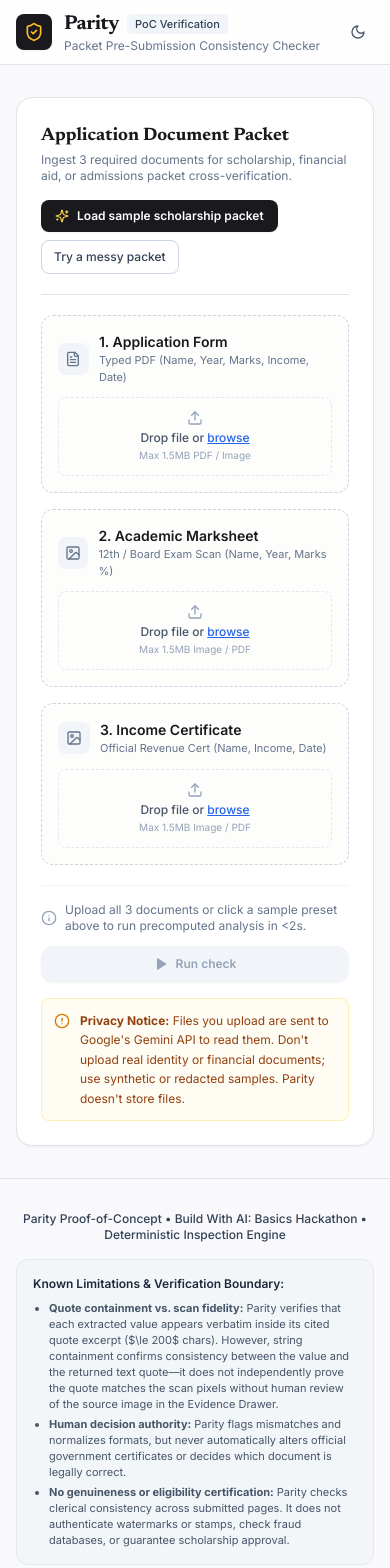
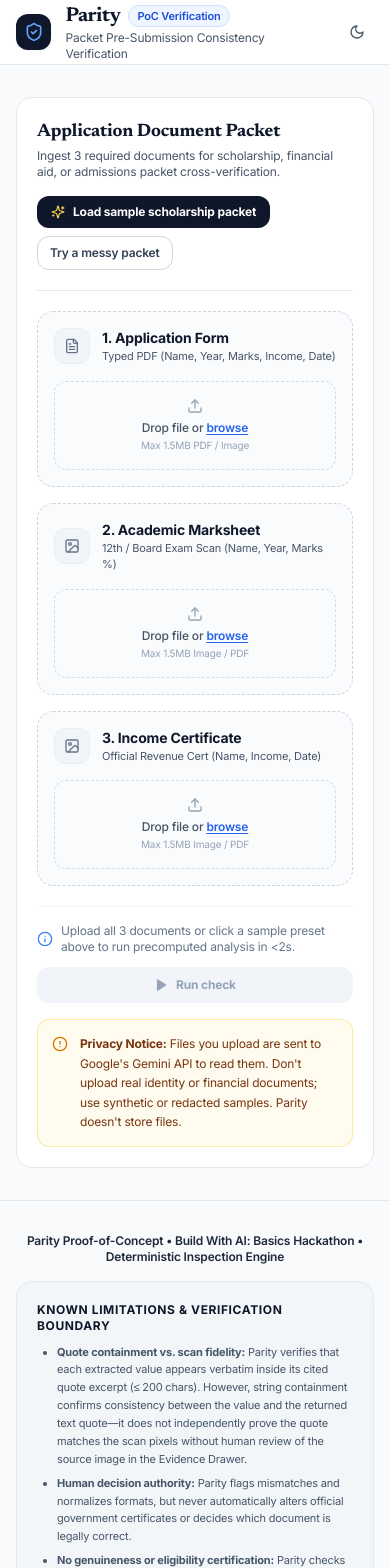
Before and after one commit to devprashant19/Parity, a Next.js app: page / in a window 390 px wide. Shown: the top 1568 px of the page. Built offline with nearby package versions, Linux system fonts and the light colour scheme.

Commit message:
Enhance UI design tokens, accessible focus rings, and Swiss Minimalist styling

```diff
--- a/src/app/globals.css
+++ b/src/app/globals.css
@@ -4,19 +4,37 @@
 
 @layer base {
   :root {
-    --bg-canvas: #f9f9fb;
+    --bg-canvas: #f8fafc;
     --bg-surface: #ffffff;
-    --border-subtle: #e2e2e8;
-    --text-ink: #1a1a1e;
-    --text-muted: #64748b;
+    --border-subtle: #e2e8f0;
+    --text-ink: #0f172a;
+    --text-muted: #475569;
+    --color-primary: #1e293b;
+    --color-secondary: #334155;
+    --color-accent: #2563eb;
+    --color-accent-hover: #1d4ed8;
+    --color-border: #e2e8f0;
+    --shadow-sm: 0 1px 2px 0 rgba(0, 0, 0, 0.05);
+    --shadow-md: 0 4px 6px -1px rgba(0, 0, 0, 0.07), 0 2px 4px -2px rgba(0, 0, 0, 0.05);
+    --shadow-lg: 0 10px 15px -3px rgba(0, 0, 0, 0.08), 0 4px 6px -4px rgba(0, 0, 0, 0.04);
+    --shadow-xl: 0 20px 25px -5px rgba(0, 0, 0, 0.1), 0 8px 10px -6px rgba(0, 0, 0, 0.04);
   }
 
   .dark {
-    --bg-canvas: #121316;
-    --bg-surface: #1a1b20;
-    --border-subtle: #26282e;
-    --text-ink: #ececf1;
+    --bg-canvas: #0b0f17;
+    --bg-surface: #131926;
+    --border-subtle: #1e293b;
+    --text-ink: #f1f5f9;
     --text-muted: #94a3b8;
+    --color-primary: #f8fafc;
+    --color-secondary: #cbd5e1;
+    --color-accent: #3b82f6;
+    --color-accent-hover: #60a5fa;
+    --color-border: #1e293b;
+    --shadow-sm: 0 1px 2px 0 rgba(0, 0, 0, 0.4);
+    --shadow-md: 0 4px 6px -1px rgba(0, 0, 0, 0.4), 0 2px 4px -2px rgba(0, 0, 0, 0.3);
+    --shadow-lg: 0 10px 15px -3px rgba(0, 0, 0, 0.5), 0 4px 6px -4px rgba(0, 0, 0, 0.4);
+    --shadow-xl: 0 20px 25px -5px rgba(0, 0, 0, 0.6), 0 8px 10px -6px rgba(0, 0, 0, 0.5);
   }
 
   body {
@@ -24,6 +42,7 @@
     color: var(--text-ink);
     font-family: var(--font-inter), system-ui, -apple-system, sans-serif;
     -webkit-font-smoothing: antialiased;
+    letter-spacing: -0.011em;
   }
 }
 
@@ -33,13 +52,58 @@
 
 .font-mono-val {
   font-family: var(--font-mono), 'JetBrains Mono', 'Fira Code', monospace;
+  font-feature-settings: 'tnum' on, 'zero' on;
 }
 
-/* Custom highlight styling */
+/* Custom highlight styling for cited evidence quotes */
 .evidence-highlight {
-  background-color: rgba(250, 204, 21, 0.28);
-  border-bottom: 2px solid #eab308;
+  background-color: rgba(254, 240, 138, 0.7);
+  border-bottom: 2px solid #ca8a04;
   padding: 1px 4px;
-  border-radius: 2px;
-  font-weight: 600;
+  border-radius: 3px;
+  font-weight: 700;
+  color: #713f12;
 }
+
+.dark .evidence-highlight {
+  background-color: rgba(202, 138, 4, 0.35);
+  border-bottom: 2px solid #facc15;
+  color: #fef08a;
+}
+
+/* Smooth keyframe animations */
+@keyframes fadeIn {
+  from {
+    opacity: 0;
+    transform: translateY(4px);
+  }
+  to {
+    opacity: 1;
+    transform: translateY(0);
+  }
+}
+
+@keyframes slideInRight {
+  from {
+    transform: translateX(100%);
+  }
+  to {
+    transform: translateX(0);
+  }
+}
+
+.animate-fadeIn {
+  animation: fadeIn 220ms cubic-bezier(0.16, 1, 0.3, 1) forwards;
+}
+
+.animate-slideIn {
+  animation: slideInRight 260ms cubic-bezier(0.16, 1, 0.3, 1) forwards;
+}
+
+@media (prefers-reduced-motion: reduce) {
+  *, ::before, ::after {
+    animation-duration: 0.01ms !important;
+    animation-iteration-count: 1 !important;
+    transition-duration: 0.01ms !important;
+  }
+}
--- a/src/app/layout.tsx
+++ b/src/app/layout.tsx
@@ -34,7 +34,7 @@ export default function RootLayout({
 }) {
   return (
     <html lang="en" className={`${inter.variable} ${newsreader.variable} ${jetbrainsMono.variable}`}>
-      <body className="min-h-screen bg-[#F9F9FB] text-[#1A1A1E] antialiased">
+      <body className="min-h-screen bg-[#F8FAFC] dark:bg-[#0B0F17] text-[#0F172A] dark:text-[#F1F5F9] antialiased">
         {children}
       </body>
     </html>
--- a/src/app/page.tsx
+++ b/src/app/page.tsx
@@ -223,18 +223,18 @@ export default function HomePage() {
   const activeField = verificationResult?.fields.find((f) => f.field_id === selectedFieldId) || null;
 
   return (
-    <div className="min-h-screen bg-[#F9F9FB] dark:bg-[#121316] text-[#1A1A1E] dark:text-[#ECECF1] flex flex-col">
+    <div className="min-h-screen bg-[#F8FAFC] dark:bg-[#0B0F17] text-[#0F172A] dark:text-[#F1F5F9] flex flex-col transition-colors">
       <TopBar />
 
       <main className="max-w-7xl mx-auto px-4 sm:px-6 lg:px-8 py-8 flex-1 w-full space-y-8">
         {/* Fallback Error Banner */}
         {apiErrorBanner && (
-          <div className="p-4 bg-amber-50/90 border border-amber-200 rounded-xl flex flex-col sm:flex-row sm:items-center justify-between gap-3 text-amber-900 shadow-sm animate-fadeIn dark:bg-amber-950/40 dark:border-amber-900/60 dark:text-amber-200">
+          <div className="p-4 bg-amber-50/90 border border-amber-200 rounded-2xl flex flex-col sm:flex-row sm:items-center justify-between gap-3 text-amber-950 shadow-xs animate-fadeIn dark:bg-amber-950/40 dark:border-amber-900/60 dark:text-amber-200">
             <div className="flex items-start space-x-3">
               <AlertTriangle className="w-5 h-5 text-amber-600 dark:text-amber-400 shrink-0 mt-0.5" />
               <div>
-                <p className="text-sm font-semibold">Live check is unavailable right now</p>
-                <p className="text-xs text-amber-800 dark:text-amber-300 mt-0.5">{apiErrorBanner}</p>
+                <p className="text-sm font-bold">Live check is unavailable right now</p>
+                <p className="text-xs text-amber-900 dark:text-amber-300 mt-0.5">{apiErrorBanner}</p>
               </div>
             </div>
             <button
@@ -243,9 +243,9 @@ export default function HomePage() {
                 handleLoadCleanSample();
                 handleRunCheck();
               }}
-              className="inline-flex items-center space-x-1.5 px-3 py-1.5 rounded-lg text-xs font-semibold bg-amber-700 text-white hover:bg-amber-800 transition-colors shadow-sm shrink-0 dark:bg-amber-600 dark:hover:bg-amber-500"
+              className="inline-flex items-center space-x-1.5 px-3.5 py-2 rounded-xl text-xs font-bold bg-amber-700 text-white hover:bg-amber-800 transition-all duration-150 shadow-xs hover:-translate-y-0.5 cursor-pointer shrink-0 dark:bg-amber-600 dark:hover:bg-amber-500 focus-visible:outline-none focus-visible:ring-2 focus-visible:ring-amber-500"
             >
-              <Sparkles className="w-3.5 h-3.5" />
+              <Sparkles className="w-3.5 h-3.5 text-amber-200" />
               <span>Try instant sample packet instead</span>
             </button>
           </div>
@@ -311,20 +311,20 @@ export default function HomePage() {
         />
       )}
 
-      <footer className="border-t border-[#E2E2E8] py-8 text-center text-xs text-slate-500 dark:border-[#26282E] dark:text-slate-400">
+      <footer className="border-t border-[#E2E8F0] py-8 text-center text-xs text-slate-500 dark:border-[#1E293B] dark:text-slate-400">
         <div className="max-w-4xl mx-auto px-4 space-y-4">
-          <div className="font-medium text-slate-700 dark:text-slate-300">
+          <div className="font-semibold text-slate-800 dark:text-slate-200">
             Parity Proof-of-Concept • Build With AI: Basics Hackathon • Deterministic Inspection Engine
           </div>
 
           {/* Known Limitations Box */}
-          <div className="text-left bg-slate-100/80 border border-slate-200 rounded-xl p-4 space-y-2 text-[11px] text-slate-600 dark:bg-slate-900/60 dark:border-slate-800 dark:text-slate-400">
-            <span className="font-semibold text-slate-800 dark:text-slate-200 block text-xs">
-              Known Limitations & Verification Boundary:
+          <div className="text-left bg-slate-100/90 border border-slate-200/80 rounded-2xl p-5 space-y-2.5 text-xs text-slate-600 dark:bg-[#131926] dark:border-slate-800 dark:text-slate-300 leading-relaxed shadow-xs">
+            <span className="font-bold text-slate-900 dark:text-slate-100 block text-xs uppercase tracking-wider">
+              Known Limitations &amp; Verification Boundary
             </span>
-            <ul className="list-disc pl-4 space-y-1">
+            <ul className="list-disc pl-5 space-y-1.5 text-[11px]">
               <li>
-                <strong>Quote containment vs. scan fidelity:</strong> Parity verifies that each extracted value appears verbatim inside its cited quote excerpt ($\le 200$ chars). However, string containment confirms consistency between the value and the returned text quote—it does not independently prove the quote matches the scan pixels without human review of the source image in the Evidence Drawer.
+                <strong>Quote containment vs. scan fidelity:</strong> Parity verifies that each extracted value appears verbatim inside its cited quote excerpt (&le; 200 chars). However, string containment confirms consistency between the value and the returned text quote—it does not independently prove the quote matches the scan pixels without human review of the source image in the Evidence Drawer.
               </li>
               <li>
                 <strong>Human decision authority:</strong> Parity flags mismatches and normalizes formats, but never automatically alters official government certificates or decides which document is legally correct.
--- a/src/components/IngestionZone.tsx
+++ b/src/components/IngestionZone.tsx
@@ -36,13 +36,13 @@ export function IngestionZone({
     uploadedDocs.income_certificate !== null;
 
   return (
-    <div className="bg-white border border-[#E2E2E8] rounded-2xl p-6 shadow-sm dark:bg-[#1A1B20] dark:border-[#26282E]">
-      <div className="flex flex-col md:flex-row md:items-center justify-between pb-5 border-b border-[#E2E2E8] dark:border-[#26282E] gap-4">
+    <div className="bg-white border border-[#E2E8F0] rounded-2xl p-5 sm:p-6 shadow-xs dark:bg-[#131926] dark:border-[#1E293B] transition-all">
+      <div className="flex flex-col md:flex-row md:items-center justify-between pb-5 border-b border-[#E2E8F0] dark:border-[#1E293B] gap-4">
         <div>
-          <h2 className="font-serif-heading text-lg font-bold text-[#1A1A1E] dark:text-[#ECECF1]">
+          <h2 className="font-serif-heading text-lg sm:text-xl font-bold text-[#0F172A] dark:text-[#F1F5F9]">
             Application Document Packet
           </h2>
-          <p className="text-xs text-[#64748B] dark:text-[#94A3B8] mt-0.5">
+          <p className="text-xs text-[#475569] dark:text-[#94A3B8] mt-0.5">
             Ingest 3 required documents for scholarship, financial aid, or admissions packet cross-verification.
           </p>
         </div>
@@ -52,7 +52,7 @@ export function IngestionZone({
           <button
             type="button"
             onClick={onLoadCleanSample}
-            className="inline-flex items-center space-x-2 px-3.5 py-2 rounded-lg text-xs font-semibold bg-[#1A1A1E] text-white hover:bg-black transition-colors shadow-sm dark:bg-white dark:text-[#1A1A1E] dark:hover:bg-slate-100"
+            className="inline-flex items-center space-x-2 px-3.5 py-2 rounded-xl text-xs font-bold bg-[#0F172A] text-white hover:bg-slate-800 transition-all duration-200 shadow-xs hover:-translate-y-0.5 cursor-pointer dark:bg-white dark:text-[#0F172A] dark:hover:bg-slate-100 focus-visible:outline-none focus-visible:ring-2 focus-visible:ring-blue-500"
           >
             <Sparkles className="w-3.5 h-3.5 text-amber-300 dark:text-amber-600" />
             <span>Load sample scholarship packet</span>
@@ -61,7 +61,7 @@ export function IngestionZone({
           <button
             type="button"
             onClick={onLoadMessySample}
-            className="inline-flex items-center space-x-1.5 px-3 py-2 rounded-lg text-xs font-medium border border-slate-300 text-slate-700 bg-white hover:bg-slate-50 transition-colors dark:border-slate-700 dark:text-slate-200 dark:bg-slate-800 dark:hover:bg-slate-700"
+            className="inline-flex items-center space-x-1.5 px-3 py-2 rounded-xl text-xs font-semibold border border-slate-300 text-slate-700 bg-white hover:bg-slate-50 transition-all duration-200 shadow-xs hover:-translate-y-0.5 cursor-pointer dark:border-slate-700 dark:text-slate-200 dark:bg-slate-800 dark:hover:bg-slate-700 focus-visible:outline-none focus-visible:ring-2 focus-visible:ring-blue-500"
           >
             <span>Try a messy packet</span>
           </button>
@@ -70,7 +70,7 @@ export function IngestionZone({
             <button
               type="button"
               onClick={onReset}
-              className="inline-flex items-center space-x-1 px-2.5 py-2 rounded-lg text-xs font-medium text-slate-500 hover:text-slate-800 dark:text-slate-400 dark:hover:text-white"
+              className="inline-flex items-center space-x-1 px-2.5 py-2 rounded-xl text-xs font-semibold text-slate-500 hover:text-slate-900 dark:text-slate-400 dark:hover:text-white hover:bg-slate-100 dark:hover:bg-slate-800 transition-colors cursor-pointer focus-visible:outline-none focus-visible:ring-2 focus-visible:ring-blue-500"
             >
               <RefreshCw className="w-3.5 h-3.5" />
               <span>Reset</span>
@@ -115,7 +115,7 @@ export function IngestionZone({
       {/* Primary Verification Action Bar */}
       <div className="mt-5 pt-4 border-t border-slate-100 dark:border-slate-800/80 flex flex-col sm:flex-row sm:items-center justify-between gap-3">
         <div className="flex items-center space-x-2 text-xs text-slate-500 dark:text-slate-400">
-          <Info className="w-4 h-4 text-slate-400 shrink-0" />
+          <Info className="w-4 h-4 text-blue-500 dark:text-blue-400 shrink-0" />
           <span>
             {sampleMeta
               ? sampleMeta.description
@@ -127,9 +127,9 @@ export function IngestionZone({
           type="button"
           disabled={!hasDocuments || isAnalyzing}
           onClick={onRunCheck}
-          className={`inline-flex items-center justify-center space-x-2 px-5 py-2.5 rounded-xl text-xs font-semibold transition-all shadow-sm shrink-0 ${
+          className={`inline-flex items-center justify-center space-x-2 px-6 py-2.5 rounded-xl text-xs font-bold transition-all duration-200 shadow-xs shrink-0 cursor-pointer ${
             hasDocuments && !isAnalyzing
-              ? 'bg-blue-600 hover:bg-blue-700 text-white shadow-blue-500/20 hover:scale-[1.01]'
+              ? 'bg-blue-600 hover:bg-blue-700 text-white shadow-blue-500/20 hover:-translate-y-0.5 active:translate-y-0 focus-visible:outline-none focus-visible:ring-2 focus-visible:ring-blue-500'
               : 'bg-slate-100 text-slate-400 cursor-not-allowed dark:bg-slate-800 dark:text-slate-600'
           }`}
         >
@@ -148,9 +148,9 @@ export function IngestionZone({
       </div>
 
       {/* Privacy Notice on Live Ingestion */}
-      <div className="mt-4 p-3 bg-amber-50/60 border border-amber-200/60 rounded-lg flex items-start space-x-2.5 dark:bg-amber-950/20 dark:border-amber-900/40">
+      <div className="mt-4 p-3.5 bg-amber-50/80 border border-amber-200/80 rounded-xl flex items-start space-x-3 dark:bg-amber-950/20 dark:border-amber-900/40">
         <AlertCircle className="w-4 h-4 text-amber-600 dark:text-amber-500 shrink-0 mt-0.5" />
-        <p className="text-xs text-amber-800 dark:text-amber-300 leading-relaxed">
+        <p className="text-xs text-amber-900 dark:text-amber-300 leading-relaxed">
           <strong>Privacy Notice:</strong> Files you upload are sent to Google&apos;s Gemini API to read them. Don&apos;t
           upload real identity or financial documents; use synthetic or redacted samples. Parity doesn&apos;t store files.
         </p>
--- a/src/components/TopBar.tsx
+++ b/src/components/TopBar.tsx
@@ -15,36 +15,37 @@ export function TopBar() {
   }, [isDark]);
 
   return (
-    <header className="border-b border-[#E2E2E8] bg-white/80 backdrop-blur-md sticky top-0 z-30 transition-colors dark:bg-[#1A1B20]/90 dark:border-[#26282E]">
+    <header className="border-b border-[#E2E8F0] bg-white/90 backdrop-blur-md sticky top-0 z-30 transition-colors dark:bg-[#131926]/90 dark:border-[#1E293B]">
       <div className="max-w-7xl mx-auto px-4 sm:px-6 lg:px-8 h-16 flex items-center justify-between">
-        <div className="flex items-center space-x-3">
-          <div className="w-9 h-9 rounded-lg bg-[#1A1A1E] text-white flex items-center justify-center shadow-sm dark:bg-white dark:text-[#1A1A1E]">
-            <ShieldCheck className="w-5 h-5 text-amber-400 dark:text-amber-600" />
+        <div className="flex items-center space-x-3.5">
+          <div className="w-9 h-9 rounded-xl bg-[#0F172A] text-white flex items-center justify-center shadow-sm dark:bg-white dark:text-[#0F172A] transition-transform duration-200 hover:scale-105">
+            <ShieldCheck className="w-5 h-5 text-blue-400 dark:text-blue-600" />
           </div>
           <div>
             <div className="flex items-center space-x-2">
-              <span className="font-serif-heading text-xl font-bold tracking-tight text-[#1A1A1E] dark:text-[#ECECF1]">
+              <span className="font-serif-heading text-xl font-bold tracking-tight text-[#0F172A] dark:text-[#F1F5F9]">
                 Parity
               </span>
-              <span className="inline-flex items-center px-2 py-0.5 rounded text-[11px] font-medium bg-slate-100 text-slate-700 dark:bg-slate-800 dark:text-slate-300">
+              <span className="inline-flex items-center px-2 py-0.5 rounded-full text-[11px] font-semibold bg-blue-50 text-blue-700 border border-blue-200/60 dark:bg-blue-950/40 dark:text-blue-300 dark:border-blue-900/40">
                 PoC Verification
               </span>
             </div>
-            <p className="text-xs text-[#64748B] dark:text-[#94A3B8]">
-              Packet Pre-Submission Consistency Checker
+            <p className="text-xs text-[#475569] dark:text-[#94A3B8]">
+              Packet Pre-Submission Consistency Verification
             </p>
           </div>
         </div>
 
-        <div className="flex items-center space-x-3">
-          <div className="hidden sm:flex items-center space-x-2 text-xs text-[#64748B] dark:text-[#94A3B8]">
+        <div className="flex items-center space-x-3.5">
+          <div className="hidden sm:flex items-center space-x-2 px-2.5 py-1 rounded-full bg-slate-50 border border-slate-200/70 text-xs font-medium text-slate-700 dark:bg-slate-900/60 dark:border-slate-800 dark:text-slate-300">
             <span className="inline-block w-2 h-2 rounded-full bg-emerald-500 animate-pulse" />
             <span>Deterministic Engine Active</span>
           </div>
+
           <button
             onClick={() => setIsDark(!isDark)}
             aria-label="Toggle dark mode"
-            className="p-2 rounded-lg text-slate-500 hover:text-slate-900 hover:bg-slate-100 dark:text-slate-400 dark:hover:text-white dark:hover:bg-slate-800 transition-colors"
+            className="p-2 rounded-xl text-slate-500 hover:text-slate-900 hover:bg-slate-100 dark:text-slate-400 dark:hover:text-white dark:hover:bg-slate-800 border border-transparent hover:border-slate-200 dark:hover:border-slate-700 transition-all duration-200 cursor-pointer focus-visible:outline-none focus-visible:ring-2 focus-visible:ring-blue-500"
           >
             {isDark ? <Sun className="w-4 h-4 text-amber-400" /> : <Moon className="w-4 h-4 text-slate-600" />}
           </button>
--- a/src/components/UploadSlot.tsx
+++ b/src/components/UploadSlot.tsx
@@ -46,10 +46,10 @@ export function UploadSlot({
     <div
       onDragOver={(e) => e.preventDefault()}
       onDrop={handleDrop}
-      className={`relative rounded-xl border p-4 transition-all duration-200 ${
+      className={`relative rounded-2xl border p-4 sm:p-5 transition-all duration-200 flex flex-col justify-between ${
         loadedDoc
-          ? 'bg-white border-[#E2E2E8] shadow-sm dark:bg-[#1A1B20] dark:border-[#26282E]'
-          : 'bg-[#FDFDFC] border-dashed border-slate-300 hover:border-slate-400 dark:bg-[#151619] dark:border-slate-700'
+          ? 'bg-white border-[#E2E8F0] shadow-xs dark:bg-[#131926] dark:border-[#1E293B]'
+          : 'bg-slate-50/70 border-dashed border-slate-300 hover:border-blue-400 hover:bg-blue-50/20 dark:bg-[#0E131F] dark:border-slate-800 dark:hover:border-blue-500'
       }`}
     >
       <input
@@ -62,12 +62,12 @@ export function UploadSlot({
       />
 
       <div className="flex items-start justify-between">
-        <div className="flex items-center space-x-2.5">
+        <div className="flex items-center space-x-3">
           <div
-            className={`w-8 h-8 rounded-lg flex items-center justify-center ${
+            className={`w-9 h-9 rounded-xl flex items-center justify-center shrink-0 transition-colors ${
               loadedDoc
-                ? 'bg-emerald-50 text-emerald-600 dark:bg-emerald-950/40 dark:text-emerald-400'
-                : 'bg-slate-100 text-slate-500 dark:bg-slate-800 dark:text-slate-400'
+                ? 'bg-emerald-50 text-emerald-600 dark:bg-emerald-950/40 dark:text-emerald-400 border border-emerald-200/60 dark:border-emerald-800/60'
+                : 'bg-slate-100 text-slate-500 dark:bg-slate-800 dark:text-slate-400 border border-slate-200/60 dark:border-slate-700/60'
             }`}
           >
             {id === 'application_form' ? (
@@ -77,43 +77,43 @@ export function UploadSlot({
             )}
           </div>
           <div>
-            <h4 className="text-sm font-semibold text-[#1A1A1E] dark:text-[#ECECF1]">{label}</h4>
-            <p className="text-[11px] text-[#64748B] dark:text-[#94A3B8]">{expectedType}</p>
+            <h4 className="text-sm font-bold text-[#0F172A] dark:text-[#F1F5F9]">{label}</h4>
+            <p className="text-[11px] text-[#475569] dark:text-[#94A3B8]">{expectedType}</p>
           </div>
         </div>
 
         {loadedDoc && (
-          <span className="inline-flex items-center space-x-1 text-[11px] font-medium text-emerald-600 dark:text-emerald-400 bg-emerald-50 dark:bg-emerald-950/40 px-2 py-0.5 rounded-full">
-            <CheckCircle className="w-3 h-3" />
+          <span className="inline-flex items-center space-x-1 text-[11px] font-semibold text-emerald-700 dark:text-emerald-300 bg-emerald-50 dark:bg-emerald-950/60 border border-emerald-200/70 dark:border-emerald-800 px-2 py-0.5 rounded-full">
+            <CheckCircle className="w-3 h-3 text-emerald-600 dark:text-emerald-400" />
             <span>Ready</span>
           </span>
         )}
       </div>
 
       {loadedDoc ? (
-        <div className="mt-3 flex items-center justify-between bg-slate-50 dark:bg-slate-800/60 p-2.5 rounded-lg border border-slate-100 dark:border-slate-800">
+        <div className="mt-4 flex items-center justify-between bg-slate-50/90 dark:bg-slate-900/60 p-2.5 rounded-xl border border-slate-200/80 dark:border-slate-800/80">
           <div className="flex items-center space-x-3 overflow-hidden">
             {loadedDoc.previewUrl ? (
               <img
                 src={loadedDoc.previewUrl}
                 alt={loadedDoc.fileName}
-                className="w-10 h-10 object-cover rounded border border-slate-200 dark:border-slate-700 shrink-0 cursor-pointer hover:opacity-90 transition-opacity"
+                className="w-10 h-10 object-cover rounded-lg border border-slate-200 dark:border-slate-700 shrink-0 cursor-pointer hover:opacity-90 hover:scale-105 transition-all duration-200"
                 onClick={onViewDoc}
               />
             ) : (
-              <div className="w-10 h-10 bg-slate-200 dark:bg-slate-700 rounded flex items-center justify-center text-xs text-slate-500">
+              <div className="w-10 h-10 bg-slate-200 dark:bg-slate-800 rounded-lg flex items-center justify-center text-xs font-mono-val text-slate-600 dark:text-slate-400">
                 DOC
               </div>
             )}
             <div className="truncate">
               <p
                 onClick={onViewDoc}
-                className="text-xs font-medium text-slate-900 dark:text-slate-100 truncate cursor-pointer hover:underline"
+                className="text-xs font-semibold text-slate-900 dark:text-slate-100 truncate cursor-pointer hover:text-blue-600 dark:hover:text-blue-400 transition-colors"
               >
                 {loadedDoc.fileName}
               </p>
-              <p className="text-[10px] text-slate-500 dark:text-slate-400">
-                {loadedDoc.fileSize} {loadedDoc.isSample ? '• Sample' : '• Uploaded'}
+              <p className="text-[10px] text-slate-500 dark:text-slate-400 font-medium">
+                {loadedDoc.fileSize} {loadedDoc.isSample ? '• Pre-verified Sample' : '• Uploaded'}
               </p>
             </div>
           </div>
@@ -123,7 +123,7 @@ export function UploadSlot({
               <button
                 type="button"
                 onClick={onViewDoc}
-                className="text-[11px] text-blue-600 dark:text-blue-400 hover:underline px-2 py-1"
+                className="text-xs font-semibold text-blue-600 dark:text-blue-400 hover:text-blue-700 dark:hover:text-blue-300 px-2.5 py-1 rounded-lg hover:bg-blue-50 dark:hover:bg-blue-950/40 transition-colors cursor-pointer"
               >
                 Inspect
               </button>
@@ -133,13 +133,13 @@ export function UploadSlot({
       ) : (
         <div
           onClick={() => fileInputRef.current?.click()}
-          className="mt-3 py-3 border border-dashed border-slate-200 dark:border-slate-800 rounded-lg flex flex-col items-center justify-center cursor-pointer hover:bg-slate-50 dark:hover:bg-slate-800/40 transition-colors"
+          className="mt-4 py-4 border border-dashed border-slate-300/80 dark:border-slate-800 rounded-xl flex flex-col items-center justify-center cursor-pointer hover:bg-blue-50/30 dark:hover:bg-blue-950/20 transition-all duration-200 group"
         >
-          <Upload className="w-4 h-4 text-slate-400 mb-1" />
+          <Upload className="w-4 h-4 text-slate-400 group-hover:text-blue-500 transition-colors mb-1.5" />
           <p className="text-xs text-slate-600 dark:text-slate-300 font-medium">
-            Drop file or <span className="text-blue-600 dark:text-blue-400 underline">browse</span>
+            Drop file or <span className="text-blue-600 dark:text-blue-400 font-semibold underline underline-offset-2">browse</span>
           </p>
-          <p className="text-[10px] text-slate-400 mt-0.5">{description}</p>
+          <p className="text-[10px] text-slate-400 dark:text-slate-500 mt-0.5">{description}</p>
         </div>
       )}
     </div>
```
Also changed, not shown: src/components/DocumentModal.tsx (+11 -10 lines), src/components/EvidenceDrawer.tsx (+63 -56 lines), src/components/FieldChecklist.tsx (+29 -24 lines), src/components/FixList.tsx (+19 -19 lines), src/components/ManualEntry.tsx (+13 -13 lines), src/components/SummaryCounters.tsx (+38 -26 lines).
